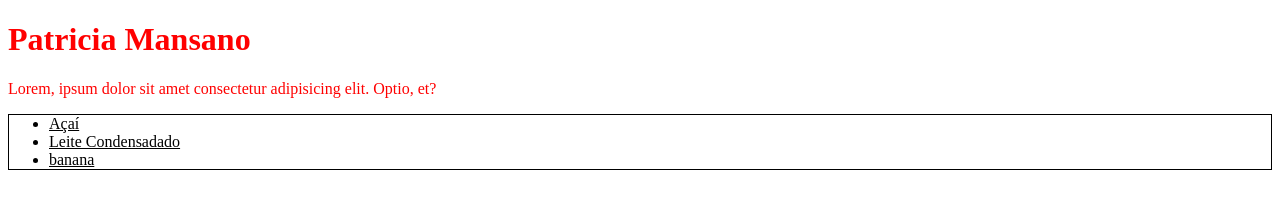
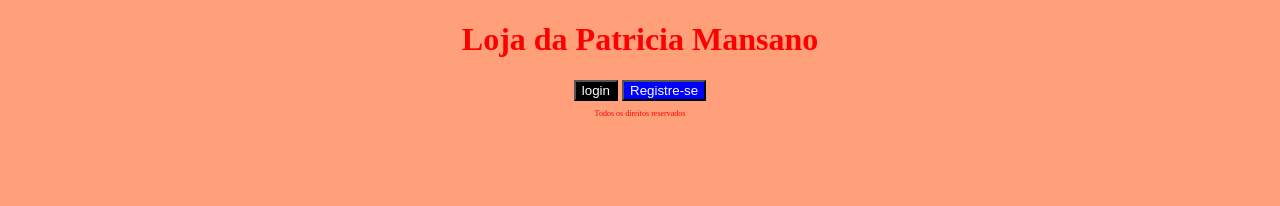
Before and after one commit to patmansano/gama-no-css, a plain HTML site: page index.html in a window 1280 px wide. Drawn offline with Linux system fonts and the light colour scheme.

Commit message:
Aula Classrs Tags Ids

```diff
--- a/index.html
+++ b/index.html
@@ -5,15 +5,16 @@
     <meta http-equiv="X-UA-Compatible" content="IE=edge">
     <meta name="viewport" content="width=device-width, initial-scale=1.0">
     <link rel="stylesheet" href="./style.css">
-    <title>Gama Academy</title>
+    <title>.:Minha Loja:.</title>
 </head>
 <body>
-    <h1>Patricia Mansano</h1>
-    <p>Lorem, ipsum dolor sit amet consectetur adipisicing elit. Optio, et?</p>
-    <ul>
-        <li>Açaí</li>
-        <li>Leite Condensadado</li>
-        <li>banana</li>
-    </ul>
+    <h1>Loja da Patricia Mansano</h1>
+    <div>
+        <button id="login">login</button>
+        <button id="registre">Registre-se</button>
+    </div>
+    <div class="copy">
+        <p>Todos os direitos reservados</p>
+    </div>
 </body>
 </html>
--- a/style.css
+++ b/style.css
@@ -1,10 +1,17 @@
 body{
+    text-align: center;
     color: red;
+    background-color:lightsalmon;
 }
-li {
-    text-decoration: underline;
-    color:black
+/*IDs*/
+#login {
+    background-color: black;
+    color:white
 }
-ul {
-    border: 1px solid black;
+#registre {
+    background-color: blue;
+    color:white
 }
+.copy {
+    font-size: 8px;
+}
```
